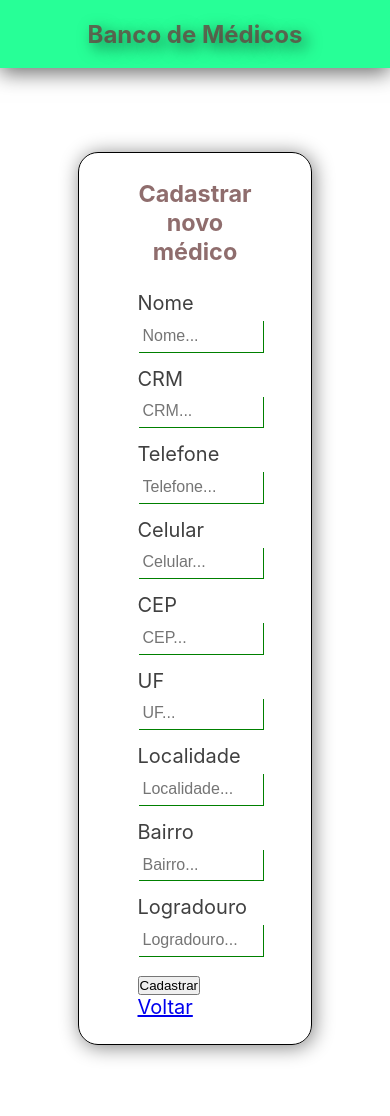
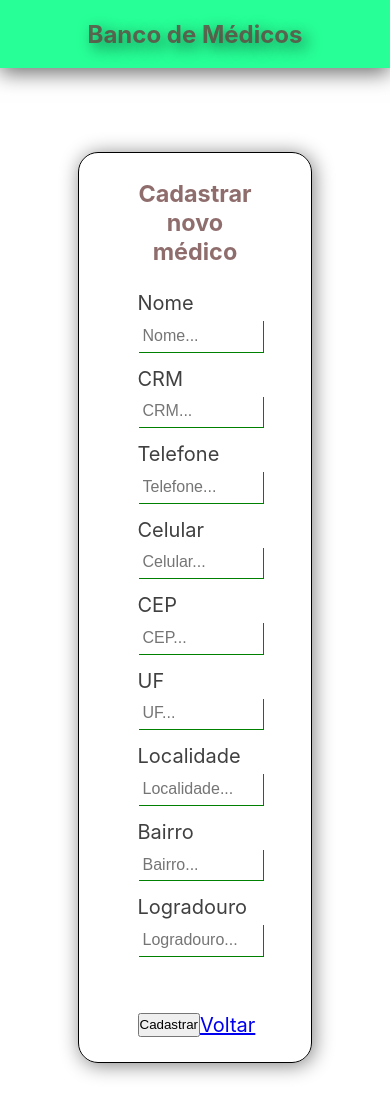
Before and after one commit to Edi-Santos/gcb-case_register-doctors, a React (Create React App) app in the folder register-doctors_front-end/: page /cadastrar in a window 390 px wide. Shown: the top 1116 px of the page. Built offline with nearby package versions, Linux system fonts and the light colour scheme.

Commit message:
build: adicionando CSS e posicionando os botões da página de Registro

```diff
--- a/register-doctors_front-end/src/components/Register/body.css
+++ b/register-doctors_front-end/src/components/Register/body.css
@@ -31,6 +31,13 @@ input {
   width: 100%;
 }
 
+.buttons {
+  display: flex;
+  justify-content: space-between;
+  margin: 5vh 0 0;
+  width: 70%;
+}
+
 @media only screen and ( max-width : 600px ) {
 
   form {
@@ -50,4 +57,8 @@ input {
     padding: 1px 5px;
   }
 
+  .buttons {
+    width: 100%;
+  }
+
 }
```
